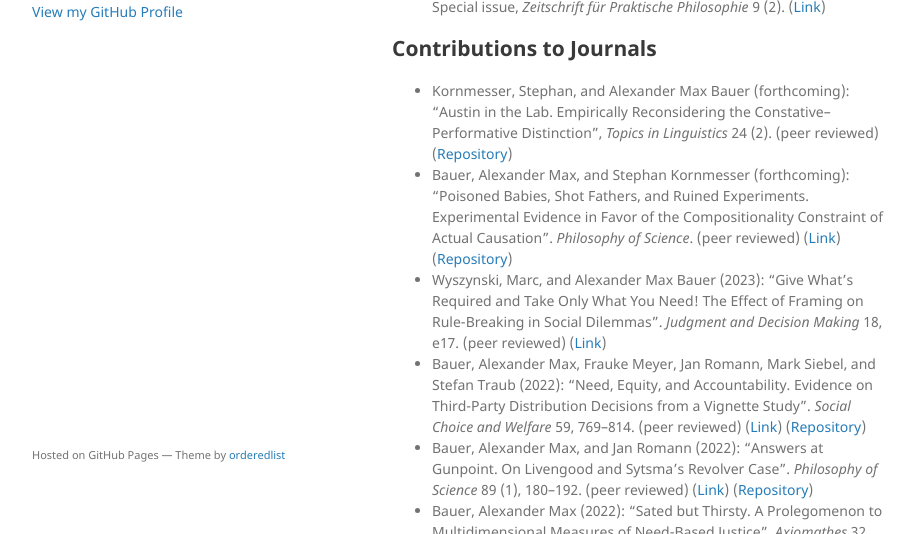
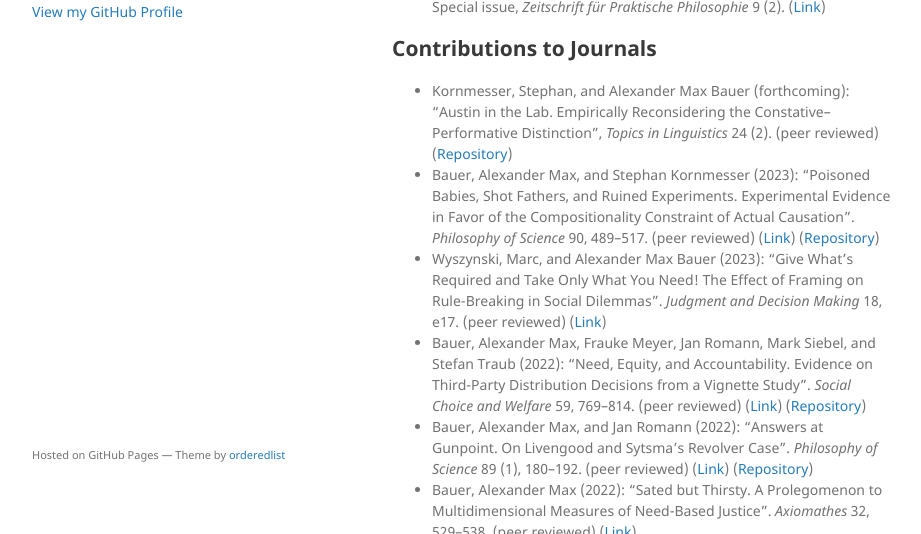
Before and after one commit to alephmembeth/alephmembeth.github.io, a Jekyll site: the page built from publications.md, in a window 1280 px wide and 900 px high, cut to the strip 366-900 px from the top of the window. Shown: the whole strip, without its empty margins (178-1099 px from the left). Built offline with Jekyll 4.4.1, drawn with Linux system fonts in a browser that asks for light colours; the repository's description, which GitHub fills in, is left out; our own code applies the rules of GitHub Pages for plain Markdown files.

Commit message:
Update publications.md

```diff
--- a/publications.md
+++ b/publications.md
@@ -16,7 +16,7 @@ layout: default
 ## Contributions to Journals
 
 + Kornmesser, Stephan, and Alexander Max Bauer (forthcoming): “Austin in the Lab. Empirically Reconsidering the Constative–Performative Distinction”, _Topics in Linguistics_ 24 (2). (peer reviewed) ([Repository](https://github.com/alephmembeth/speech-constative-performative/))
-+ Bauer, Alexander Max, and Stephan Kornmesser (forthcoming): “Poisoned Babies, Shot Fathers, and Ruined Experiments. Experimental Evidence in Favor of the Compositionality Constraint of Actual Causation”. _Philosophy of Science_. (peer reviewed) ([Link](https://www.cambridge.org/core/journals/philosophy-of-science/article/poisoned-babies-shot-fathers-and-ruined-experiments/4D0C683AF6A00F0BA2B2A0923256166F/)) ([Repository](https://github.com/alephmembeth/causality-compositionality))
++ Bauer, Alexander Max, and Stephan Kornmesser (2023): “Poisoned Babies, Shot Fathers, and Ruined Experiments. Experimental Evidence in Favor of the Compositionality Constraint of Actual Causation”. _Philosophy of Science_ 90, 489–517. (peer reviewed) ([Link](https://www.cambridge.org/core/journals/philosophy-of-science/article/poisoned-babies-shot-fathers-and-ruined-experiments/4D0C683AF6A00F0BA2B2A0923256166F/)) ([Repository](https://github.com/alephmembeth/causality-compositionality))
 + Wyszynski, Marc, and Alexander Max Bauer (2023): “Give What’s Required and Take Only What You Need! The Effect of Framing on Rule-Breaking in Social Dilemmas”. _Judgment and Decision Making_ 18, e17. (peer reviewed) ([Link](https://www.cambridge.org/core/journals/judgment-and-decision-making/article/give-what-is-required-and-take-only-what-you-need-the-effect-of-framing-on-rulebreaking-in-social-dilemmas/93D18A790E87F497102BA1861E5EE1F0#article))
 + Bauer, Alexander Max, Frauke Meyer, Jan Romann, Mark Siebel, and Stefan Traub (2022): “Need, Equity, and Accountability. Evidence on Third-Party Distribution Decisions from a Vignette Study”. _Social Choice and Welfare_ 59, 769–814. (peer reviewed) ([Link](https://link.springer.com/article/10.1007/s00355-022-01410-w)) ([Repository](https://github.com/alephmembeth/need-accountability))
 + Bauer, Alexander Max, and Jan Romann (2022): “Answers at Gunpoint. On Livengood and Sytsma’s Revolver Case”. _Philosophy of Science_ 89 (1), 180–192. (peer reviewed) ([Link](https://www.cambridge.org/core/journals/philosophy-of-science/article/answers-at-gunpoint-on-livengood-and-sytsmas-revolver-case/A02B16770F20B1321ACDFEAD44010589/)) ([Repository](https://github.com/alephmembeth/causality-revolver))
```
